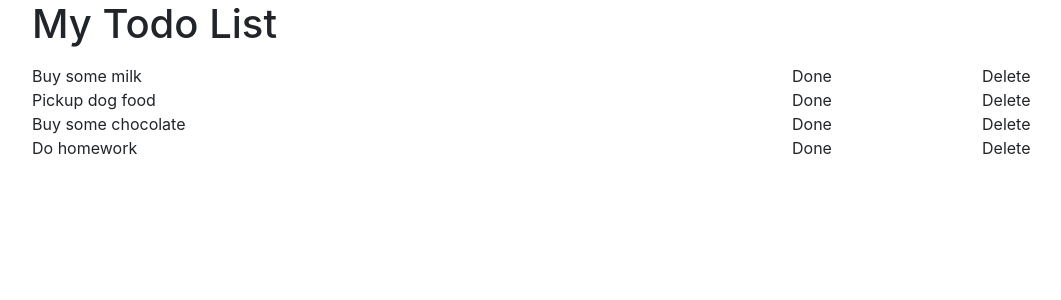
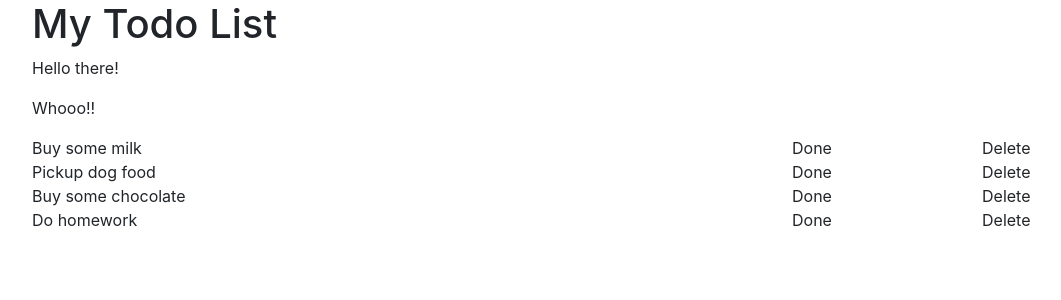
Before and after one commit to Saadi-design/todo_app_frontend, a React (Create React App) app: page / in a window 1280 px wide. Shown: the top 300 px of the page, without its empty margins (53-1114 px from the left). Built offline with nearby package versions, Linux system fonts and the light colour scheme.

Commit message:
tweaking

```diff
--- a/src/App.js
+++ b/src/App.js
@@ -9,8 +9,8 @@ function App() {
   return (
     <div className="container">
     <Header />
-    <Intro Description="Hello there!"/>
-    <Intro Description="Whooo!!"/>
+    <Intro introDescription="Hello there!"/>
+    <Intro introDescription="Whooo!!"/>
     <Task taskDescription="Buy some milk" />
     <Task taskDescription="Pickup dog food" />
     <Task taskDescription="Buy some chocolate" />
--- a/src/components/Intro.js
+++ b/src/components/Intro.js
@@ -4,7 +4,7 @@ class Intro extends React.Component {
 
     render (){
         return (
-           <p>{this.props.taskDescription}</p>
+           <p>{this.props.introDescription}</p>
         );
     }
 }
```
